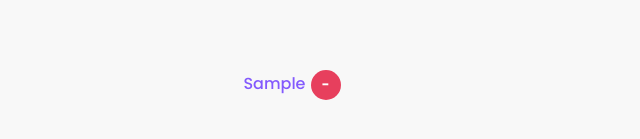
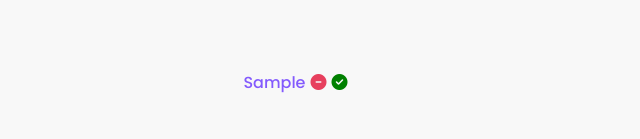
Before and after one commit to ruanvsrateira/todoist-electronjs, an Electron app: page index.html in a window 800 px wide. Both pictures are taken after typing "Sample" into the empty fields and a click on the button "Adicionar". Shown: the part 587-726 px from the top of the page, 79-719 px from the left. Drawn offline with Linux system fonts and the light colour scheme.

Commit message:
added icon Check and funcionalit of check task

```diff
--- a/script.js
+++ b/script.js
@@ -5,8 +5,21 @@ const body = document.querySelector("body");
 body.addEventListener("click", (e) => {
     const el = e.target;
 
-    if(el.classList.contains("btnDel")) {
+    if(el.classList.contains("iconDel")) {
         el.parentElement.remove();
+    }
+
+    if(el.classList.contains("iconCheck")) {
+        if(!el.parentElement.classList.contains("checked")) {
+            el.parentElement.setAttribute("class", "checked")
+            document.querySelector(".iconCheck").style.color = "#e73f5d"
+        }
+
+        else {
+            el.parentElement.removeAttribute("class")
+
+            document.querySelector(".iconCheck").style.color = "green"
+        }
     }
 });
 
@@ -27,21 +40,17 @@ const addTask = (nome) => {
 
     const li = document.createElement("li");
     const input = document.querySelector('input');
-    const button = document.createElement("button");
+    const buttonDel = document.createElement("i");
+    const buttonCheck = document.createElement("i")
 
     li.innerText = nome;
 
     ulElement.appendChild(li)
     input.value = "";
 
-    button.innerText = "-";
-    button.setAttribute("class", "btnDel")
-    button.setAttribute("onclick", "() => alert(123)")
-    li.appendChild(button);
+    buttonDel.setAttribute("class", "fa-solid fa-circle-minus iconDel");
+    buttonCheck.setAttribute("class", "fa-solid fa-circle-check iconCheck");
 
-    const btnDel = document.querySelector("li button");
+    li.appendChild(buttonDel);
+    li.appendChild(buttonCheck);
 }
-
-const delTask = (li) => {
-    li.remove()
-}
--- a/style.css
+++ b/style.css
@@ -8,6 +8,10 @@ body{
 
 button {
     font-family: "Roboto", sans-serif;
+}
+
+li {
+    color: #835AFD;
 }
 
 .titleContainer {
@@ -95,19 +99,20 @@ button {
 }
 
 .tasksContainer li {
-    color: #835AFD;
     list-style: none;
 }
 
-.btnDel {
-    border: none;
-    width: 30px;
-    height: 30px;
-    border-radius: 50%;
-    font-family: "Poppins";
-    background-color: #E73F5D;
-    color: white;
-    font-weight: bolder;
+.iconDel {
+    color: #E73F5D;
     margin-left: 5px;
-    cursor: pointer
 }
+
+.iconCheck {
+    color: green;
+    margin-left: 5px;
+}
+
+.checked {
+    color: green;
+    text-decoration: line-through;
+}
```
Also changed, not shown: index.html (+2 -1 lines).
